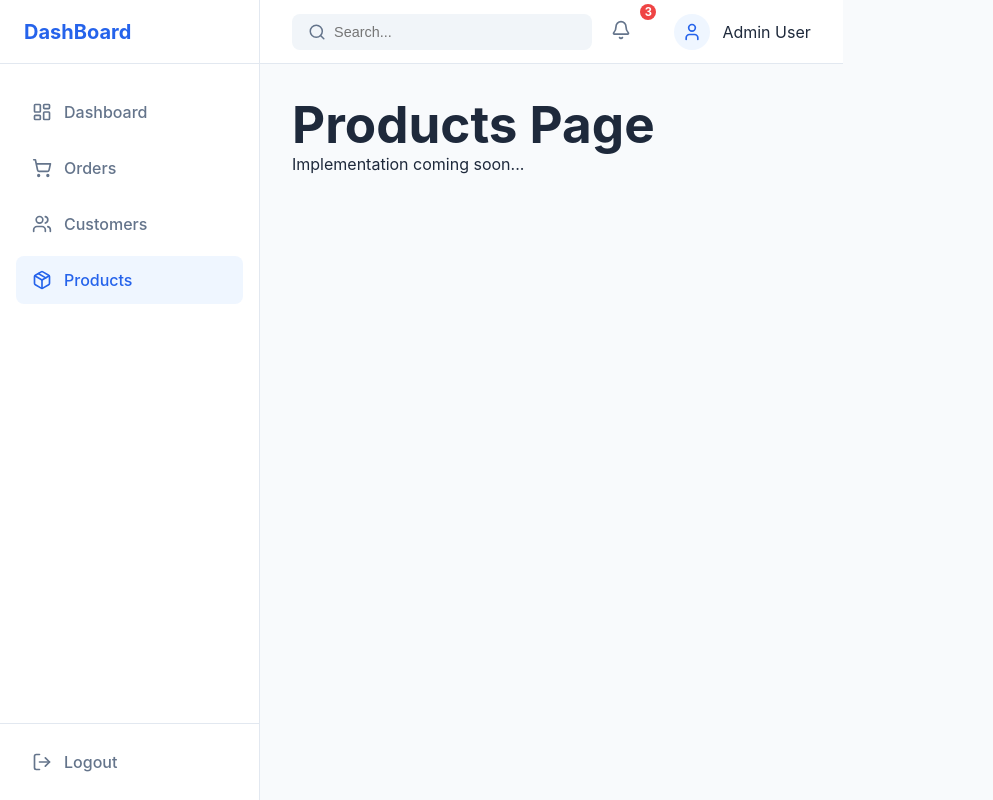
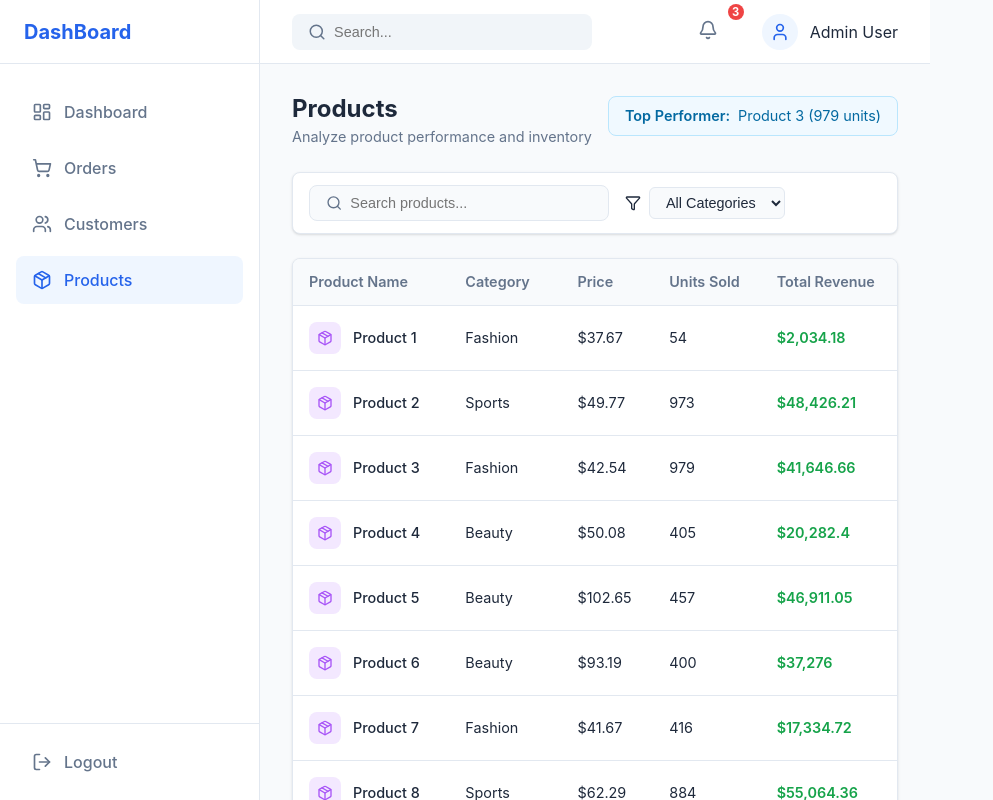
Before and after one commit to Archis009/React-Dashboard, a React (Vite) app: page /products in a window 1280 px wide. Shown: the whole page, without its empty margins (0-993 px from the left). Built offline with nearby package versions, Linux system fonts and the light colour scheme.

Commit message:
feat(products): Implement Products page with filtering and revenue stats

```diff
--- a/src/pages/Products.jsx
+++ b/src/pages/Products.jsx
@@ -1,10 +1,129 @@
-import React from 'react';
+import React, { useState, useMemo } from 'react';
+import { MOCK_DATA } from '../data/mockData';
+import Table from '../components/Common/Table';
+import { Search, Filter, Package } from 'lucide-react';
+import '../styles/dashboard.css';
+import '../styles/table.css';
 
 const Products = () => {
+  const [searchTerm, setSearchTerm] = useState('');
+  const [categoryFilter, setCategoryFilter] = useState('All');
+
+  const { products } = MOCK_DATA;
+
+  // Filter Logic
+  const filteredProducts = useMemo(() => {
+    return products.filter(product => {
+      const matchesSearch = product.name.toLowerCase().includes(searchTerm.toLowerCase());
+      const matchesCategory = categoryFilter === 'All' || product.category === categoryFilter;
+
+      return matchesSearch && matchesCategory;
+    });
+  }, [products, searchTerm, categoryFilter]);
+
+  // Aggregate Stats (Top selling product)
+  const topProduct = useMemo(() => {
+      if (filteredProducts.length === 0) return null;
+      return filteredProducts.reduce((prev, current) => (prev.unitsSold > current.unitsSold) ? prev : current);
+  }, [filteredProducts]);
+
+
+  // Columns Configuration
+  const columns = [
+    {
+      header: 'Product Name',
+      accessor: 'name',
+      render: (row) => (
+        <div style={{ display: 'flex', alignItems: 'center', gap: '12px' }}>
+          <div style={{
+            width: '32px',
+            height: '32px',
+            backgroundColor: '#f3e8ff',
+            borderRadius: '8px',
+            display: 'flex',
+            alignItems: 'center',
+            justifyContent: 'center',
+            color: '#a855f7'
+          }}>
+            <Package size={16} />
+          </div>
+          <span style={{ fontWeight: 500 }}>{row.name}</span>
+        </div>
+      )
+    },
+    { header: 'Category', accessor: 'category' },
+    {
+      header: 'Price',
+      accessor: 'price',
+      render: (row) => `$${row.price}`
+    },
+    { header: 'Units Sold', accessor: 'unitsSold' },
+    {
+      header: 'Total Revenue',
+      accessor: 'revenue',
+      render: (row) => (
+          <span style={{ fontWeight: 600, color: '#16a34a' }}>
+              ${Number(row.revenue).toLocaleString()}
+          </span>
+      )
+    },
+  ];
+
   return (
-    <div>
-      <h1>Products Page</h1>
-      <p>Implementation coming soon...</p>
+    <div className="dashboard-container">
+      <div className="dashboard-header">
+        <div className="dashboard-title">
+          <h1>Products</h1>
+          <p>Analyze product performance and inventory</p>
+        </div>
+
+        {topProduct && (
+            <div style={{
+                backgroundColor: '#f0f9ff',
+                padding: '8px 16px',
+                borderRadius: '8px',
+                border: '1px solid #bae6fd',
+                display: 'flex',
+                alignItems: 'center',
+                gap: '8px',
+                fontSize: '0.9rem',
+                color: '#0369a1'
+            }}>
+                <span style={{ fontWeight: 600 }}>Top Performer:</span> {topProduct.name} ({topProduct.unitsSold} units)
+            </div>
+        )}
+      </div>
+
+       {/* Toolbar */}
+       <div className="filter-panel" style={{ justifyContent: 'space-between' }}>
+        <div style={{ display: 'flex', gap: '16px', flex: 1 }}>
+          <div className="search-bar" style={{ width: '300px', backgroundColor: '#f8fafc', border: '1px solid #e2e8f0' }}>
+            <Search size={18} className="search-icon" />
+            <input
+              type="text"
+              placeholder="Search products..."
+              value={searchTerm}
+              onChange={(e) => setSearchTerm(e.target.value)}
+            />
+          </div>
+
+          <div className="filter-group">
+            <Filter size={16} />
+            <select
+              value={categoryFilter}
+              onChange={(e) => setCategoryFilter(e.target.value)}
+            >
+              <option value="All">All Categories</option>
+              {Array.from(new Set(products.map(p => p.category))).map(cat => (
+                  <option key={cat} value={cat}>{cat}</option>
+              ))}
+            </select>
+          </div>
+        </div>
+      </div>
+
+      {/* Table Section */}
+      <Table columns={columns} data={filteredProducts} />
     </div>
   );
 };
```
